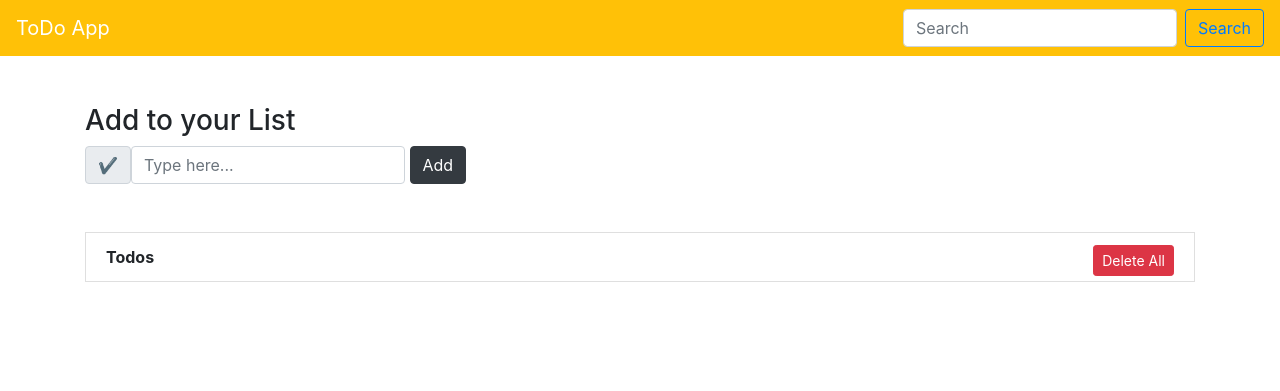
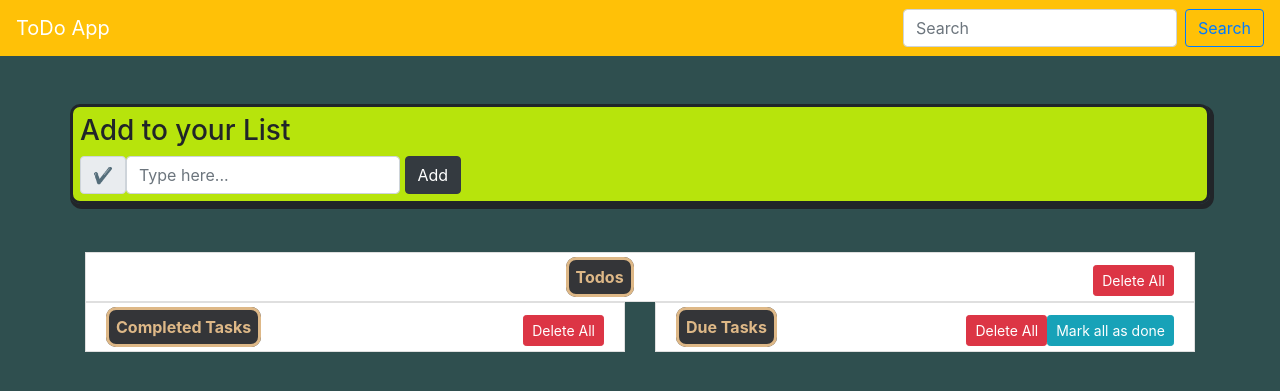
Before and after one commit to redi-b/ToDo-App, a Django app: page / in a window 1280 px wide. Shown: the top 391 px of the page. Run offline with Django 3.2, Linux system fonts and the light colour scheme; data that the repository does not hold is empty; some libraries are stand-ins or nearby versions.

Commit message:
Style and completed-due tasks added

```diff
--- a/Todo/urls.py
+++ b/Todo/urls.py
@@ -18,9 +18,9 @@ from django.urls import include, path
 
 urlpatterns = [
     path('', include('home.urls')),
+    path('done/', include('home.urls')),
     path('add_todo/', include('home.urls')),
-    path('delete_item/', include('home.urls')),
-    path('delete_all/', include('home.urls')),
+    path('delete/', include('home.urls')),
     path('search/', include('home.urls')),
     path('admin/', admin.site.urls),
 ]
--- a/home/models.py
+++ b/home/models.py
@@ -3,5 +3,6 @@ from django.db import models
 # Create your models here.
 class Todo(models.Model):
 
-    added_date = models.DateTimeField('Date Added')
+    added_date = models.DateTimeField('Date Added', auto_now=True)
     text = models.CharField(max_length=200)
+    completed = models.BooleanField(default=False)
--- a/home/urls.py
+++ b/home/urls.py
@@ -4,7 +4,11 @@ from . import views
 urlpatterns = [
     path("", views.index, name="index"),
     path("add_todo/", views.add_todo, name="add_todo"),
-    path("delete_item/<int:todo_id>", views.delete_item, name="delete_item"),
-    path("delete_all/", views.delete_all, name="delete_all"),
-    path("search/", views.search, name="search")
+    path('delete/delete_all/', views.delete_all, name="delete_all"),
+    path('delete/delete_item/<int:todo_id>', views.delete_item, name="delete_item"),
+    path('delete/delete_completed/', views.delete_completed, name="delete_completed"),
+    path('delete/delete_due/', views.delete_due, name="delete_due"),
+    path("search/", views.search, name="search"),
+    path("done/done_item/<int:todo_id>", views.done_item, name="done_item"),
+    path("done/done_all/", views.done_all, name="done_all")
 ]
--- a/home/views.py
+++ b/home/views.py
@@ -6,12 +6,13 @@ from django.http import HttpResponseRedirect
 
 # Create your views here.
 def index(request):
-    todo_list = Todo.objects.all().order_by('-added_date')
-    for todo in todo_list:
-        print(todo.id, todo.text)
-    return render(request, 'home.html', {
-    'todo_list': todo_list
-    })
+    todo_list_due = Todo.objects.all().order_by('-added_date').filter(completed=False)
+    todo_list_completed = Todo.objects.all().order_by('-added_date').filter(completed=True)
+    context = {
+        'todo_list_due': todo_list_due,
+        'todo_list_completed': todo_list_completed
+    }
+    return render(request, 'home.html', context)
 
 
 @csrf_exempt
@@ -19,6 +20,22 @@ def add_todo(request):
     text_todo = request.POST['text_in']
     current_date = timezone.now()
     Todo.objects.create(text=text_todo, added_date=current_date)
+    return redirect('/')
+
+def done_item(request, todo_id):
+    item = Todo.objects.filter(id=todo_id)
+    for i in item:
+        i.completed = True
+        Todo.objects.create(text=i.text, completed=True)
+        i.delete()
+    return redirect('/')
+
+def done_all(request):
+    item = Todo.objects.all().filter(completed=False)
+    for i in item:
+        i.completed = True
+        Todo.objects.create(text=i.text, completed=True)
+        i.delete()
     return redirect('/')
 
 @csrf_exempt
@@ -31,12 +48,20 @@ def delete_all(request):
     Todo.objects.all().delete()
     return redirect('/')
 
+def delete_completed(request):
+    Todo.objects.all().filter(completed=True).delete()
+    return redirect('/')
+
+def delete_due(request):
+    Todo.objects.all().filter(completed=False).delete()
+    return redirect('/')
+
 def search(request):
     search_for = request.POST['search']
-    items_found = Todo.objects.filter(text__icontains=search_for)
+    items_found_due = Todo.objects.filter(text__icontains=search_for).filter(completed=False)
+    items_found_completed = Todo.objects.filter(text__icontains=search_for).filter(completed=True)
     context = {
-        'items_found': items_found
+        'items_found_due': items_found_due,
+        'items_found_completed': items_found_completed
     }
-    print(search_for)
-    print(items_found)
     return render(request, 'search_result.html', context)
--- a/static/home/style.css
+++ b/static/home/style.css
@@ -2,3 +2,23 @@ a.list-link {
   text-decoration: none;
   color: black;
 }
+
+.mycontainer {
+  background-color: rgba(208, 255, 0, 0.849);
+  border: solid 3px;
+  border-radius: 10px;
+  padding: 7px;
+  box-shadow: 2px 3px 0px 2px;
+}
+
+.mytitle {
+  background-color: rgb(52, 53, 56);
+  color: burlywood;
+  border: solid 3px burlywood;
+  border-radius: 10px;
+  padding: 7px;
+}
+
+#title {
+  text-align: center;
+}
--- a/templates/base.html
+++ b/templates/base.html
@@ -3,7 +3,7 @@
 <html lang="en" dir="ltr">
   <head>
     <meta charset="utf-8">
-    <link rel="stylesheet" type="text/css" href="{% static 'home/style.css' %}">
+    <link rel="stylesheet" type="text/css" href="../static/home/style.css">
     <link rel="stylesheet" href="https://stackpath.bootstrapcdn.com/bootstrap/4.5.0/css/bootstrap.min.css"
      integrity="sha384-9aIt2nRpC12Uk9gS9baDl411NQApFmC26EwAOH8WgZl5MYYxFfc+NcPb1dKGj7Sk"
      crossorigin="anonymous">
@@ -12,7 +12,7 @@
      crossorigin="anonymous"></script>
     <title>Todo App</title>
   </head>
-  <body>
+  <body style="background-color: darkslategrey;">
     <nav class="navbar navbar-dark bg-warning mb-5">
       <a href="/" class="navbar-brand float-left">ToDo App</a>
         <form class="form-inline float-right" action="search/" method="POST">
@@ -22,13 +22,14 @@
         </form>
     </nav>
 
-    <div class="container">
+    <div class="container mycontainer">
       <div class="row">
         <div class="col">
           <h3>Add to your List</h3>
         </div>
       </div>
 
+    <div class="conatiner">
     <div class="row">
       <div class="col s4">
         <div class="input-group flex-nowrap">
@@ -44,20 +45,46 @@
       </div>
       </div>
     </div>
+  </div>
+
     <div class="container mt-5">
       <div class="row">
         <div class="col s1">
-          <form action="delete_all/" method="POST">
+          <form action="delete/delete_all/" method="POST">
             {% csrf_token %}
-            <li class="list-group-item title"><strong>Todos</strong>
+            <li class="list-group-item title" id="title"><strong class="mytitle">Todos</strong>
+              <button type="submit" class="btn btn-danger float-right btn-sm" name="delete">
+                <span class="glyphicon glyphicon-trash"></span>
+                Delete All
+              </button>
+            </li>
+          </form>
+        </div>
+      </div>
+      <div class="row">
+        <div class="col s1">
+          <form action="delete/delete_completed/" method="POST">
+            {% csrf_token %}
+            <li class="list-group-item title"><strong class="mytitle">Completed Tasks</strong>
               <button type="submit" class="btn btn-danger float-right btn-sm" name="delete">Delete All</button>
             </li>
           </form>
-              {% block list_content %} {% endblock %}
+        </div>
+        <div class="col s1">
+          <form action="delete/delete_due/" method="POST">
+            {% csrf_token %}
+            <li class="list-group-item title"><strong class="mytitle">Due Tasks</strong>
+              <button type="submit" class="btn btn-info float-right btn-sm" name="done" formaction="done/done_all/{{todo.id}}">Mark all as done</button>
+              <button type="submit" class="btn btn-danger float-right btn-sm" name="delete">Delete All</button>
+            </li>
+          </form>
         </div>
       </div>
-
+      <div class="row">
+          {% block list_content %} {% endblock %}
+      </div>
     </div>
+  </div>
     {% block body_content %}
     {% endblock %}
   </body>
--- a/templates/home.html
+++ b/templates/home.html
@@ -4,16 +4,35 @@
 {% block list_content %}
 <link rel="stylesheet" type="text/css" href="{% static 'home/style.css' %}">
 
+<div class="col s1">
 <ul class="list-group">
-    {% for todo in todo_list %}
-      <form action="delete_item/{{todo.id}}" method="POST">
+    {% for todo in todo_list_completed %}
+      <form action="delete/delete_item/{{todo.id}}" method="POST">
         {{added_date}}
         {% csrf_token %}
         <a href="/" class="list-link">
-        <li class="list-group-item">{{todo.text}}
+        <li class="list-group-item">
+          {{todo.text}}
           <button type="submit" class="btn btn-danger float-right btn-sm" name="delete">Delete</button>
         </li></a>
     {% endfor %}
     </form>
 </ul>
+</div>
+<div class="col s1">
+  <ul class="list-group">
+      {% for todo in todo_list_due %}
+        <form action="delete/delete_item/{{todo.id}}" method="POST">
+          {{added_date}}
+          {% csrf_token %}
+          <a href="/" class="list-link">
+          <li class="list-group-item">
+            {{todo.text}}
+            <button type="submit" class="btn btn-info float-right btn-sm" name="done" formaction="done/done_item/{{todo.id}}">Done</button>
+            <button type="submit" class="btn btn-danger float-right btn-sm" name="delete">Delete</button>
+        </form>
+          </li></a>
+      {% endfor %}
+  </ul>
+  </div>
 {% endblock %}
```
Also changed, not shown: templates/search_result.html (+16 -1 lines), db.sqlite3, home/migrations/0002_auto_20200624_1245.py (added), 2 other files.
